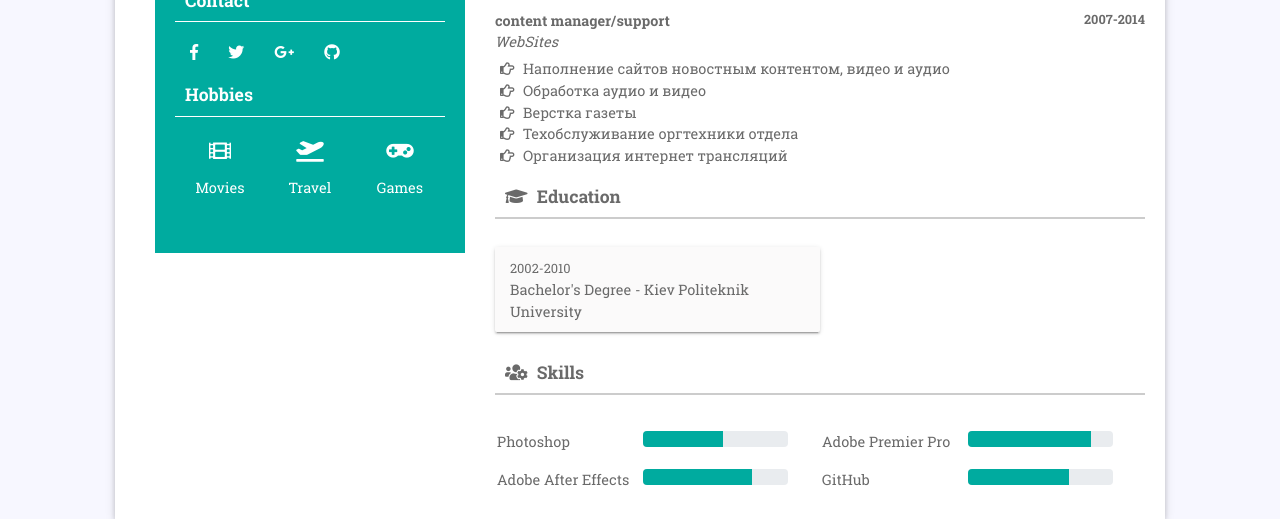
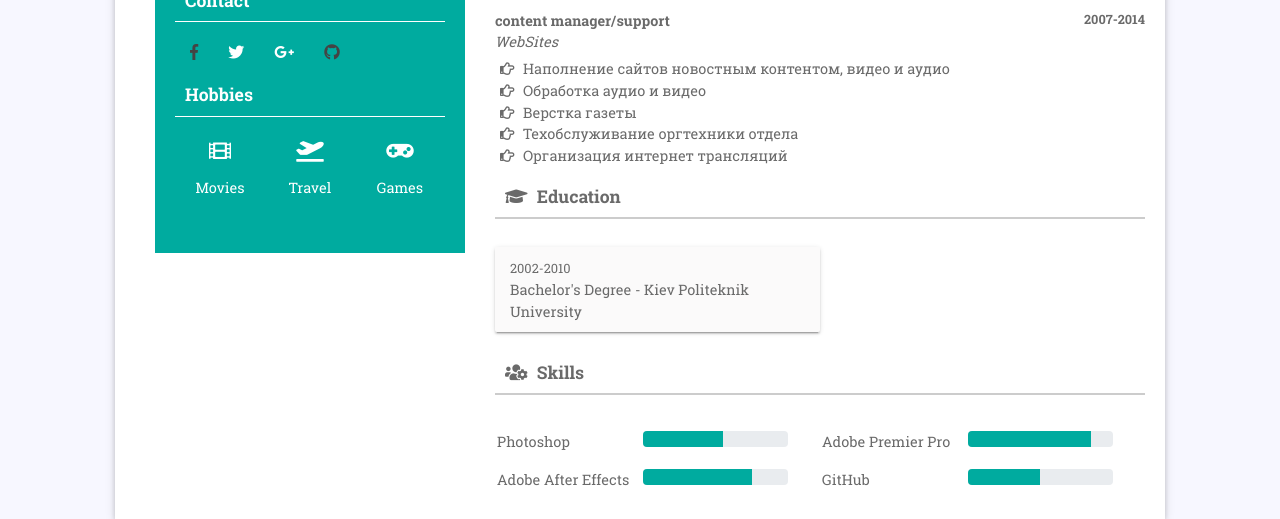
Before and after one commit to Geodezist7/My-Resume, a plain HTML site: page index.html in a window 1280 px wide. Shown: the part 563-1082 px from the top of the page. Drawn offline with Linux system fonts and the light colour scheme.

Commit message:
links to social

```diff
--- a/index.html
+++ b/index.html
@@ -43,11 +43,11 @@
                         </div>
                         <h4 class="ltitle">Contact</h4>
                         <ul class="row social-link no-margin">
-                            <li><i class="fab fa-facebook-f"></i></li>
+                            <li><a href="https://www.facebook.com/profile.php?id=100001443245591" <i class="fab fa-facebook-f"></i></a></li>
                             <li><i class="fab fa-twitter"></i></li>
                             <li><i class="fab fa-google-plus-g"></i></li>
                             <!--<li><i class="fab fa-linkedin-in"></i></li> -->
-                            <li><i class="fab fa-github"></i></li>
+                            <li><a href="https://github.com/Geodezist7" <i class="fab fa-github"></i></a></li>
                         </ul>
                         <h4 class="ltitle">Hobbies</h4>
                         <ul class="hoby row no-margin">
@@ -168,7 +168,7 @@
                                     </div>
                                     <div class="col-sm-6">
                                         <div class="progress">
-                                            <div class="progress-bar" role="progressbar" style="width: 70%" aria-valuenow="25" aria-valuemin="0" aria-valuemax="100"></div>
+                                            <div class="progress-bar" role="progressbar" style="width: 50%" aria-valuenow="25" aria-valuemin="0" aria-valuemax="100"></div>
                                         </div>
                                     </div>
                                 </div>
```
